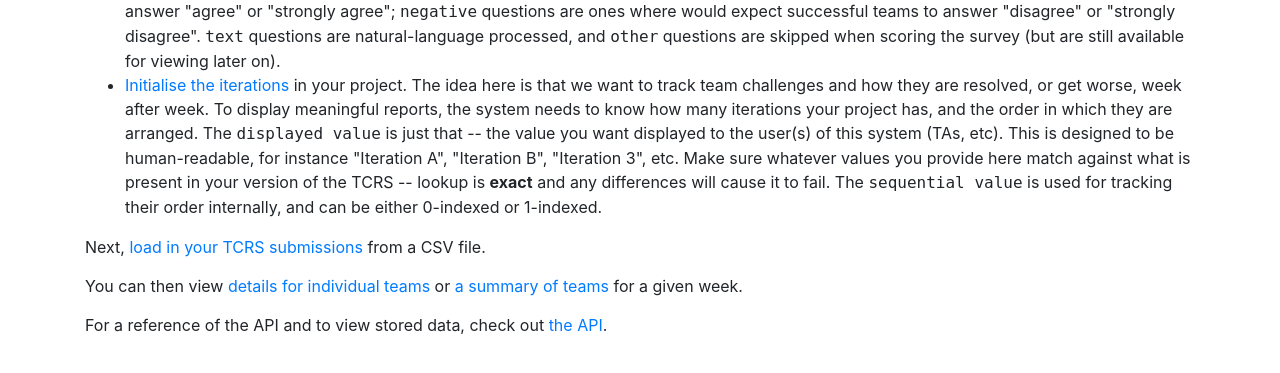
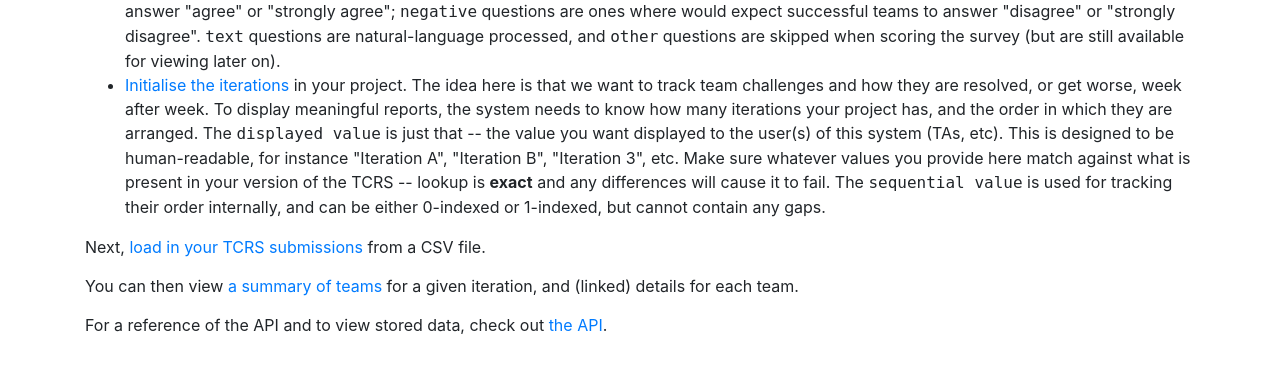
Before and after one commit to kpresler/teamtracking, a Django app: page / in a window 1280 px wide. Shown: the part 249-622 px from the top of the page. Run offline with Django 4.2, Linux system fonts and the light colour scheme; some libraries are stand-ins or nearby versions.

Commit message:
Links back to landing page.  Mostly just need documentation now

```diff
--- a/teamtracking/templates/index.html
+++ b/teamtracking/templates/index.html
@@ -51,7 +51,7 @@
         After loggin in, two sets of data must be initialised:
             <ul>
                 <li><a href="api/tcrsquestions">Initialise the questions</a> used in your version of the TCRS.  Each question has a question text, which must <strong>exactly</strong> match against that in the CSV file you will submit later on.  Additionally, questions have a type -- <tt>positive</tt> questions are ones where we would expect a successful team to answer "agree" or "strongly agree"; <tt>negative</tt> questions are ones where would expect successful teams to answer "disagree" or "strongly disagree".  <tt>text</tt> questions are natural-language processed, and <tt>other</tt> questions are skipped when scoring the survey (but are still available for viewing later on).
-                <li><a href="api/iterations">Initialise the iterations</a> in your project.  The idea here is that we want to track team challenges and how they are resolved, or get worse, week after week.  To display meaningful reports, the system needs to know how many iterations your project has, and the order in which they are arranged.  The <tt>displayed value</tt> is just that -- the value you want displayed to the user(s) of this system (TAs, etc).  This is designed to be human-readable, for instance "Iteration A", "Iteration B", "Iteration 3", etc.  Make sure whatever values you provide here match against what is present in your version of the TCRS -- lookup is <strong>exact</strong> and any differences will cause it to fail.  The <tt>sequential value</tt> is used for tracking their order internally, and can be either 0-indexed or 1-indexed.
+                <li><a href="api/iterations">Initialise the iterations</a> in your project.  The idea here is that we want to track team challenges and how they are resolved, or get worse, week after week.  To display meaningful reports, the system needs to know how many iterations your project has, and the order in which they are arranged.  The <tt>displayed value</tt> is just that -- the value you want displayed to the user(s) of this system (TAs, etc).  This is designed to be human-readable, for instance "Iteration A", "Iteration B", "Iteration 3", etc.  Make sure whatever values you provide here match against what is present in your version of the TCRS -- lookup is <strong>exact</strong> and any differences will cause it to fail.  The <tt>sequential value</tt> is used for tracking their order internally, and can be either 0-indexed or 1-indexed, but cannot contain any gaps.
 
             </ul>
         </div>
@@ -63,7 +63,7 @@
         </div>
 
         <div class="top15">
-            You can then view <a href="viewTeamDetails">details for individual teams</a> or <a href="viewSummary">a summary of teams</a> for a given week.
+            You can then view <a href="viewSummary">a summary of teams</a> for a given iteration, and (linked) details for each team.
 
         </div>
 
--- a/teamtracking/templates/loadTCRS.html
+++ b/teamtracking/templates/loadTCRS.html
@@ -168,7 +168,7 @@
             </div>
 
 
-
+            <a href="/">Home</a>
         </div>
 
 </body>
--- a/teamtracking/templates/summary.html
+++ b/teamtracking/templates/summary.html
@@ -418,7 +418,8 @@
 
         </div>
 
-    {% endverbatim %}
+        <a href="/">Home</a>
+        {% endverbatim %}
 
 
     </div>
--- a/teamtracking/templates/viewTeamDetails.html
+++ b/teamtracking/templates/viewTeamDetails.html
@@ -425,6 +425,8 @@
 
             </div>
 
+
+            <a href="/">Home</a>
             {% endverbatim %}
         </div>
 
```
Lines whose indentation alone changed are shown as unchanged.
